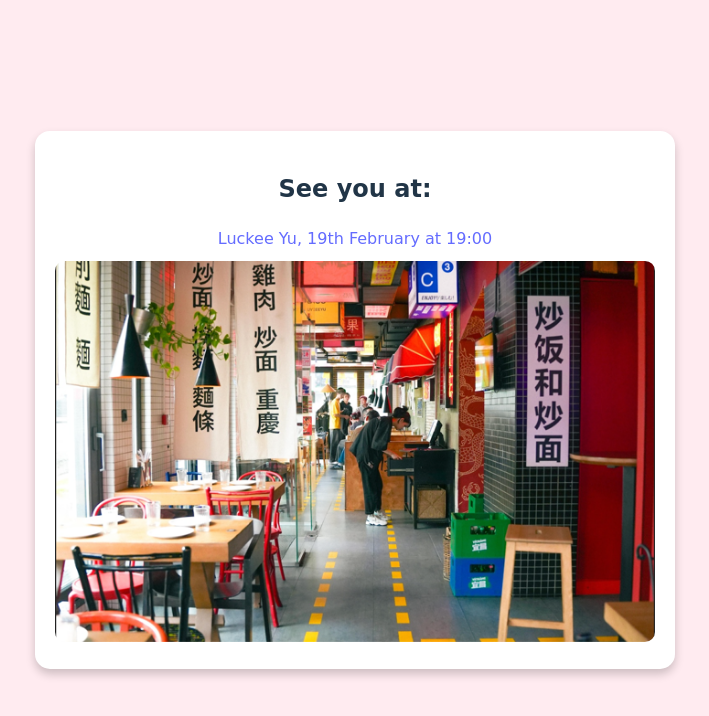
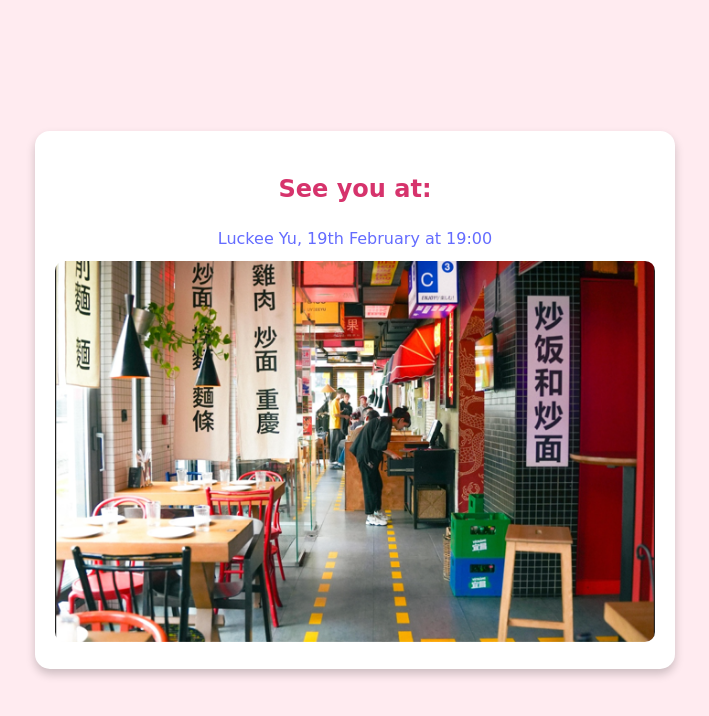
Before and after one commit to m-bikko/Valentine-day, a React (Vite) app: page / in a window 1280 px wide. Both pictures are taken after a click on the button "Yes". Shown: the top 716 px of the page, without its empty margins (285-994 px from the left). Built offline with nearby package versions, Linux system fonts and the light colour scheme.

Commit message:
Last Update

```diff
--- a/src/App.css
+++ b/src/App.css
@@ -65,3 +65,7 @@ body {
   border-radius: 10px;
   margin-top: 10px;
 }
+
+.clr {
+  color: #d6336c;
+}
--- a/src/App.jsx
+++ b/src/App.jsx
@@ -49,7 +49,7 @@ export default function App() {
             </div>
             {showPopup && (
                 <motion.div className="popup" initial={{ opacity: 0 }} animate={{ opacity: 1 }}>
-                    <h2>See you at:</h2>
+                    <h2 className={"clr"}>See you at:</h2>
                     <a href="https://2gis.kz/almaty/search/%D0%BA%D1%83%D1%88%D0%B0%D1%82%D1%8C/firm/9429940001525559?m=76.95642%2C43.245285%2F20" target="_blank" rel="noopener noreferrer">
                         Luckee Yu, 19th February at 19:00
                     </a>
```
